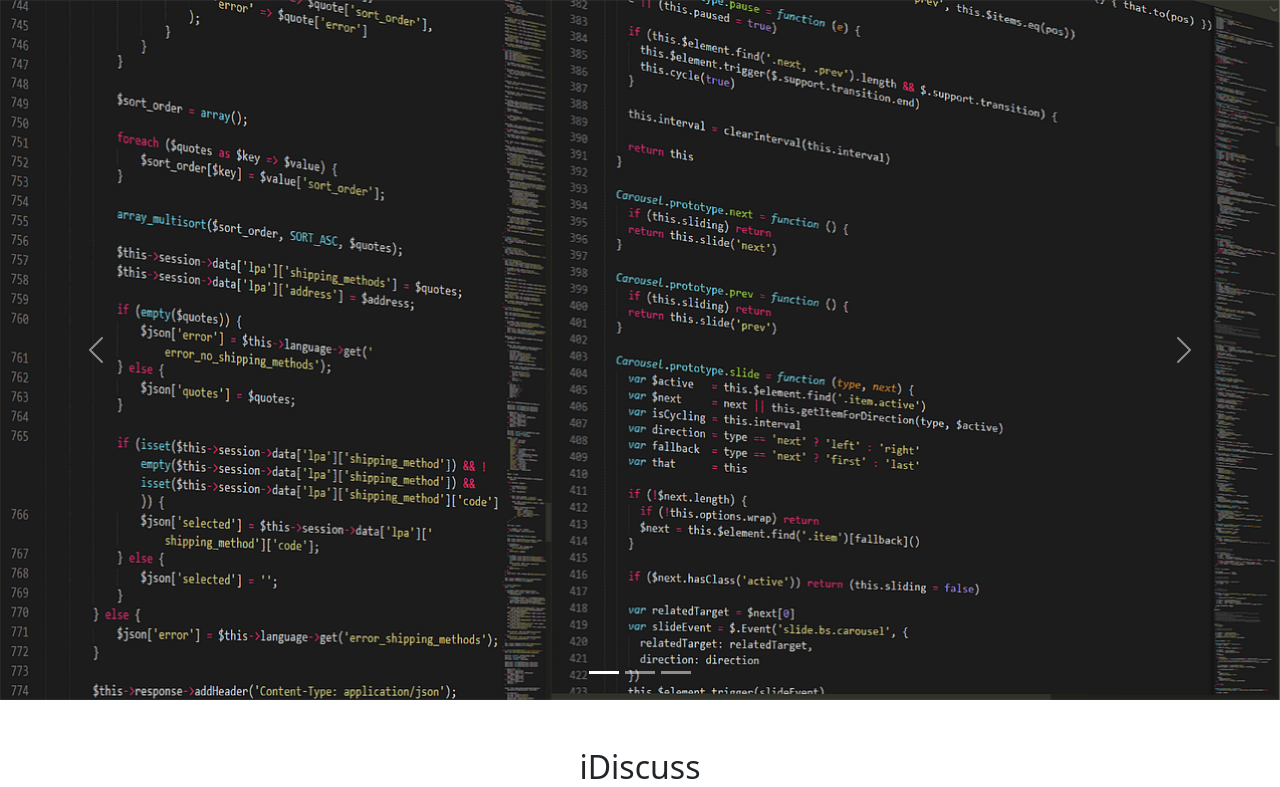
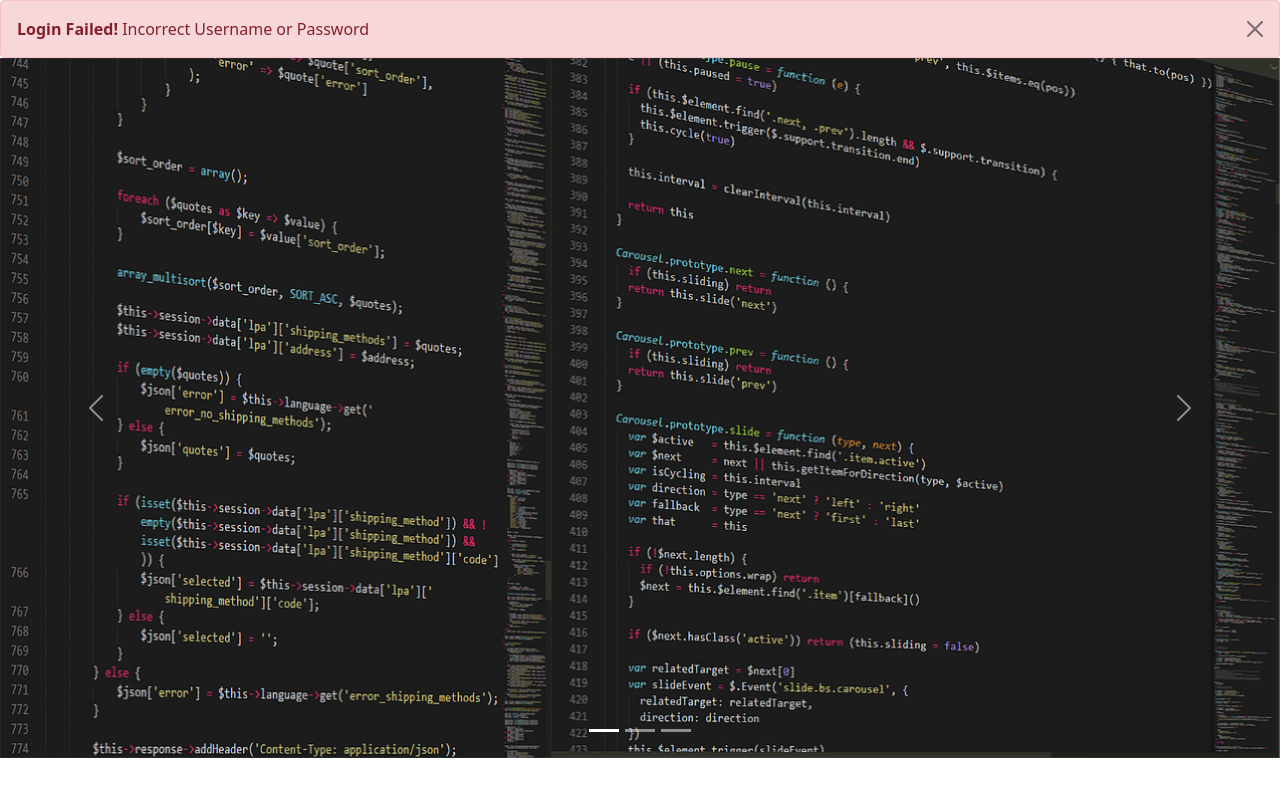
Before and after one commit to SubhanRaj/iDiscuss, a PHP site: page /index.php in a window 1280 px wide. Shown: the part 70-857 px from the top of the page. Run offline with PHP 8.4, Linux system fonts and the light colour scheme; data that the repository does not hold is empty; some libraries are stand-ins or nearby versions.

Commit message:
Added Loged In Alert

```diff
--- a/partials/_header.php
+++ b/partials/_header.php
@@ -54,4 +54,16 @@ if (isset($_GET['signupSuccess']) && $_GET['signupSuccess'] == "true") {
             <button type="button" class="btn-close" data-bs-dismiss="alert" aria-label="Close"></button>
         </div>';
 }
+if (isset($_GET['loggedin']) && $_GET['loggedin'] == "true") {
+    echo '<div class="alert alert-success alert-dismissible fade show my-0" role="alert">
+            <strong>Success!</strong> You logged in Successfully
+            <button type="button" class="btn-close" data-bs-dismiss="alert" aria-label="Close"></button>
+        </div>';
+}
+else{
+    echo '<div class="alert alert-danger alert-dismissible fade show my-0" role="alert">
+            <strong>Login Failed!</strong> Incorrect Username or Password
+            <button type="button" class="btn-close" data-bs-dismiss="alert" aria-label="Close"></button>
+        </div>';
+}
 ?>
```
